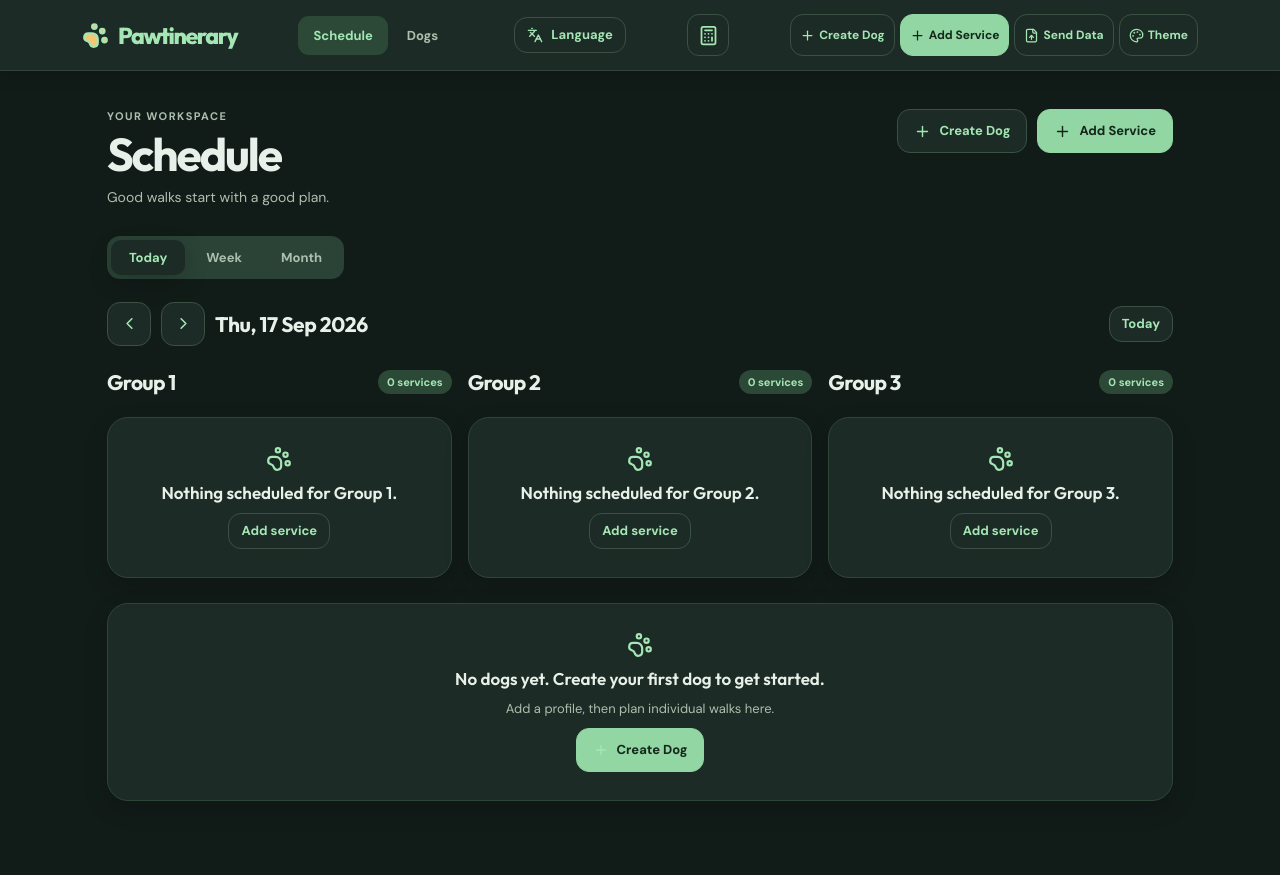
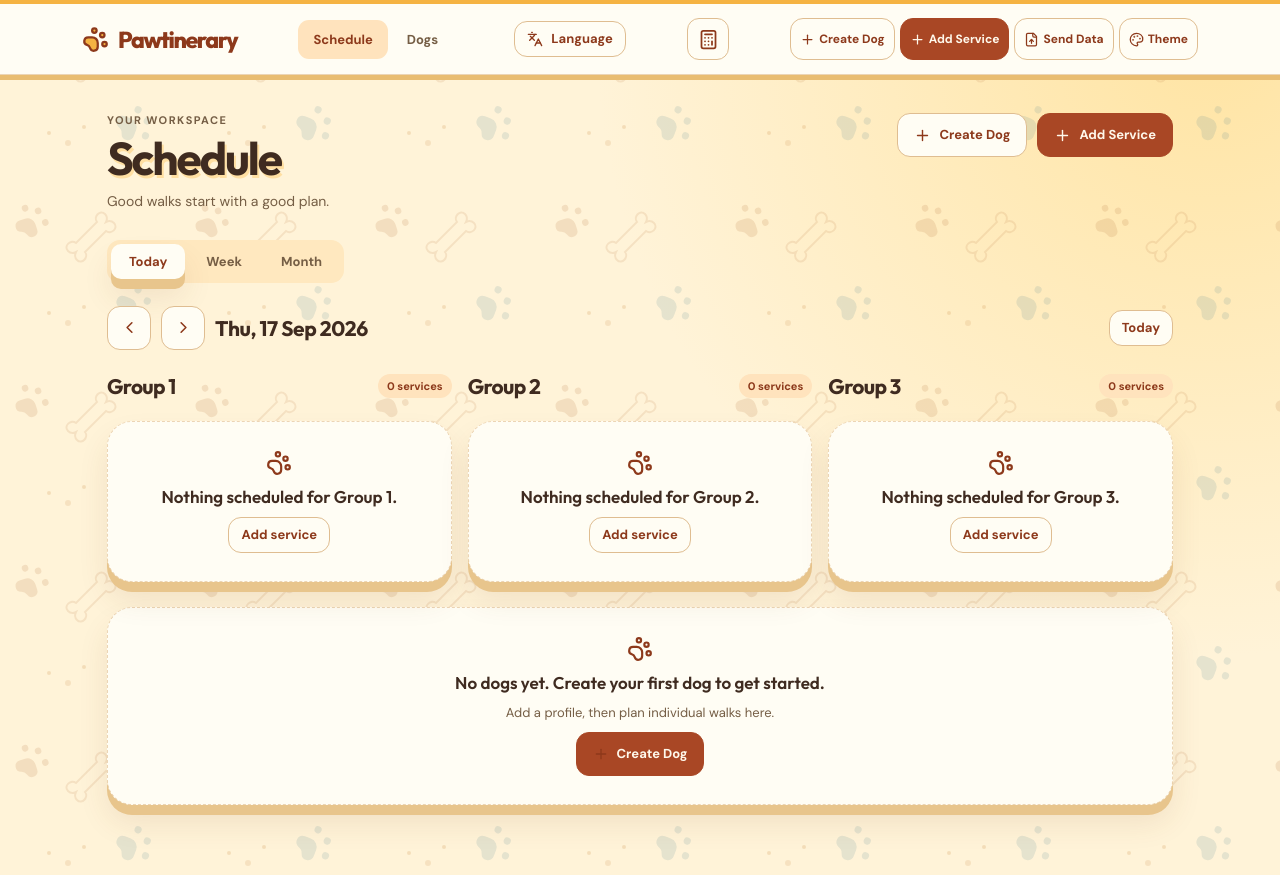
Before and after one commit to Mark-Bernstein/pawtinerary, a React (Vite) app: page / in a window 1280 px wide. Built offline with nearby package versions, Linux system fonts and the light colour scheme.

Commit message:
Make Dog Mode the default theme

```diff
--- a/index.html
+++ b/index.html
@@ -3,20 +3,20 @@
   <head>
     <meta charset="UTF-8" />
     <meta name="viewport" content="width=device-width, initial-scale=1.0" />
-    <meta name="theme-color" content="#111b18" />
+    <meta name="theme-color" content="#fff3d8" />
     <script>
       try {
         const savedTheme = localStorage.getItem("pawtinerary.theme.v1");
-        const theme = savedTheme === "light" || savedTheme === "dog" ? savedTheme : "dark";
+        const theme = savedTheme === "dark" || savedTheme === "light" ? savedTheme : "dog";
         document.documentElement.dataset.theme = theme;
         document.querySelector('meta[name="theme-color"]').content =
           theme === "light" ? "#f7f6f1" : theme === "dog" ? "#fff3d8" : "#111b18";
       } catch {
-        document.documentElement.dataset.theme = "dark";
+        document.documentElement.dataset.theme = "dog";
       }
     </script>
     <style>
-      html { background: #111b18; color-scheme: dark; }
+      html { background: #fff3d8; color-scheme: light; }
       html[data-theme="light"] { background: #f7f6f1; color-scheme: light; }
       html[data-theme="dog"] { background: #fff3d8; color-scheme: light; }
     </style>
--- a/src/components/ThemeModal.tsx
+++ b/src/components/ThemeModal.tsx
@@ -56,8 +56,14 @@ export const ThemeModal = ({ onClose }: { onClose: () => void }) => {
   const { t } = useLanguage();
   const options = [
     {
+      value: "dog",
+      label: t("Dog Mode (default)"),
+      description: t("Sunshine, paw prints, and biscuit-colored cards."),
+      Icon: Bone,
+    },
+    {
       value: "dark",
-      label: t("Dark Mode (default)"),
+      label: t("Dark Mode"),
       description: t("A calm, focused workspace for low light."),
       Icon: MoonStar,
     },
@@ -66,12 +72,6 @@ export const ThemeModal = ({ onClose }: { onClose: () => void }) => {
       label: t("Light Mode"),
       description: t("The original bright Pawtinerary look."),
       Icon: Sun,
-    },
-    {
-      value: "dog",
-      label: t("Dog Mode"),
-      description: t("Sunshine, paw prints, and biscuit-colored cards."),
-      Icon: Bone,
     },
   ] as const;
 
--- a/src/i18n/translations.ts
+++ b/src/i18n/translations.ts
@@ -6,9 +6,9 @@ export const englishKeys = [
   "Send Data",
   "Language",
   "Theme",
-  "Dark Mode (default)",
+  "Dark Mode",
   "Light Mode",
-  "Dog Mode",
+  "Dog Mode (default)",
   "Choose how Pawtinerary looks on this device.",
   "A calm, focused workspace for low light.",
   "The original bright Pawtinerary look.",
@@ -214,9 +214,9 @@ const es: Record<TranslationKey, string> = {
   "Send Data": "Enviar datos",
   Language: "Idioma",
   Theme: "Tema",
-  "Dark Mode (default)": "Modo oscuro (predeterminado)",
+  "Dark Mode": "Modo oscuro",
   "Light Mode": "Modo claro",
-  "Dog Mode": "Modo perro",
+  "Dog Mode (default)": "Modo perro (predeterminado)",
   "Choose how Pawtinerary looks on this device.":
     "Elige el aspecto de Pawtinerary en este dispositivo.",
   "A calm, focused workspace for low light.":
@@ -459,9 +459,9 @@ const ca: Record<TranslationKey, string> = {
   "Send Data": "Enviar dades",
   Language: "Llengua",
   Theme: "Tema",
-  "Dark Mode (default)": "Mode fosc (predeterminat)",
+  "Dark Mode": "Mode fosc",
   "Light Mode": "Mode clar",
-  "Dog Mode": "Mode gos",
+  "Dog Mode (default)": "Mode gos (predeterminat)",
   "Choose how Pawtinerary looks on this device.":
     "Tria l'aspecte de Pawtinerary en aquest dispositiu.",
   "A calm, focused workspace for low light.":
--- a/src/theme/ThemeContext.tsx
+++ b/src/theme/ThemeContext.tsx
@@ -12,9 +12,9 @@ const STORAGE_KEY = "pawtinerary.theme.v1";
 const readTheme = (): Theme => {
   try {
     const saved = window.localStorage.getItem(STORAGE_KEY);
-    return saved === "light" || saved === "dog" ? saved : "dark";
+    return saved === "dark" || saved === "light" ? saved : "dog";
   } catch {
-    return "dark";
+    return "dog";
   }
 };
 
```
Also changed, not shown: 2 other files (tests, documents, lock files or other folders).
